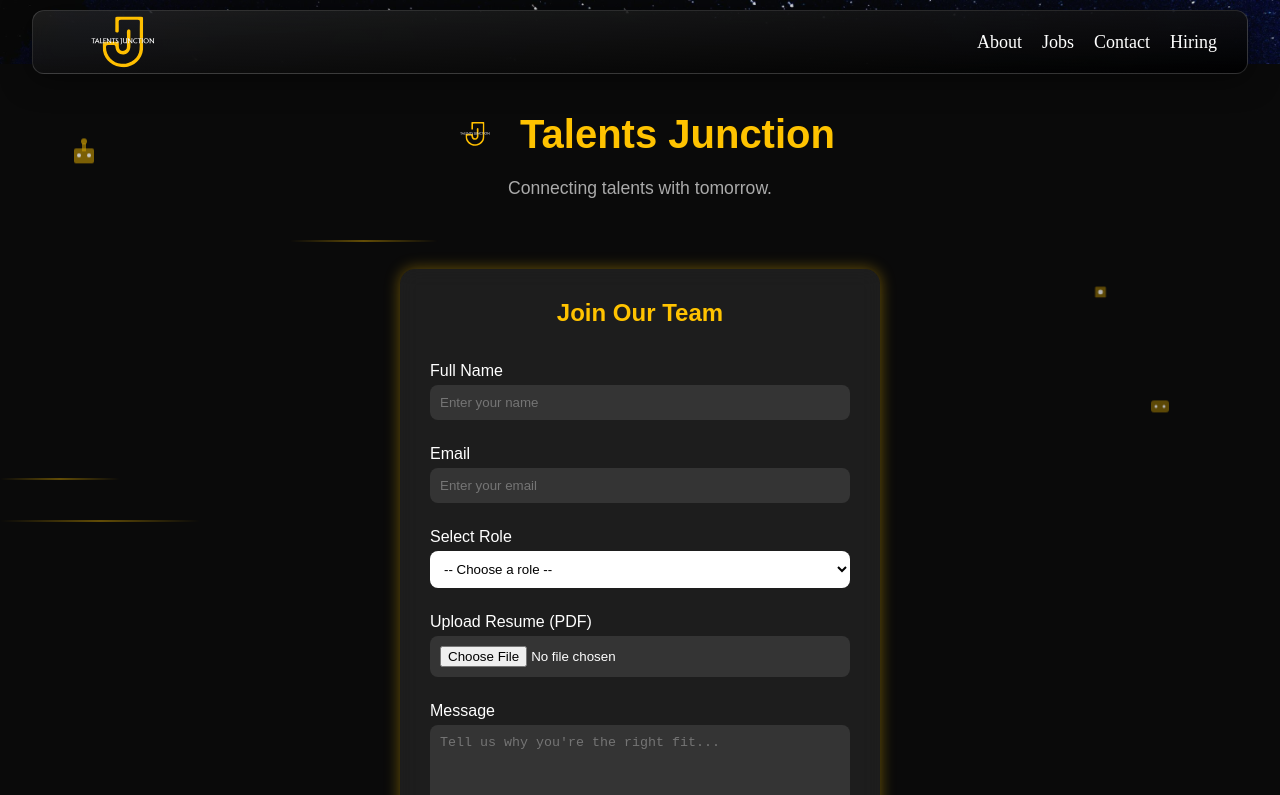
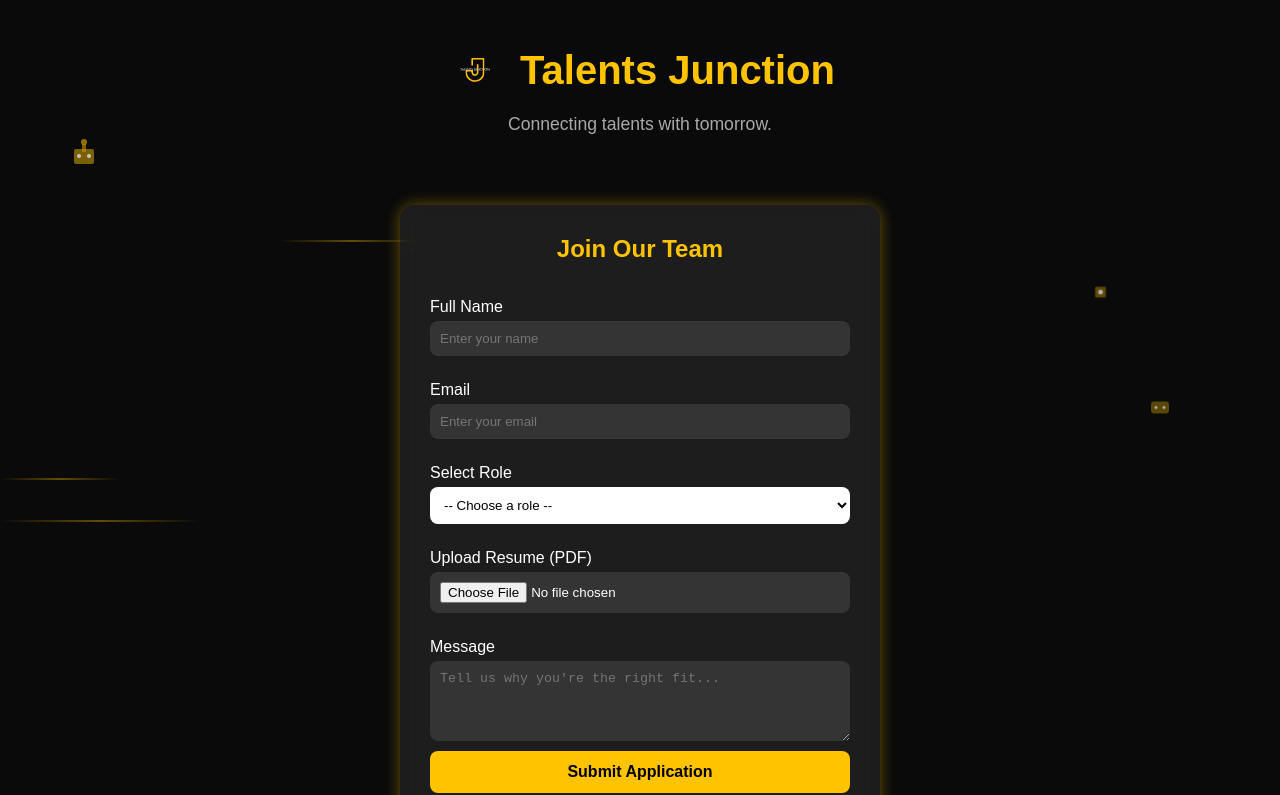
Before and after one commit to AnilGantela/tjtest, a React (Vite) app: page /hiring-form in a window 1280 px wide. Shown: the top 795 px of the page. Built offline with nearby package versions, Linux system fonts and the light colour scheme.

Commit message:
added hiring2

```diff
--- a/src/App.jsx
+++ b/src/App.jsx
@@ -15,6 +15,7 @@ function Layout({ children }) {
     "/forgot-password",
     "/payment",
     "/account-deletion",
+    "/hiring-form",
   ];
 
   const shouldHideLayout = hideLayoutRoutes.includes(location.pathname);
```
